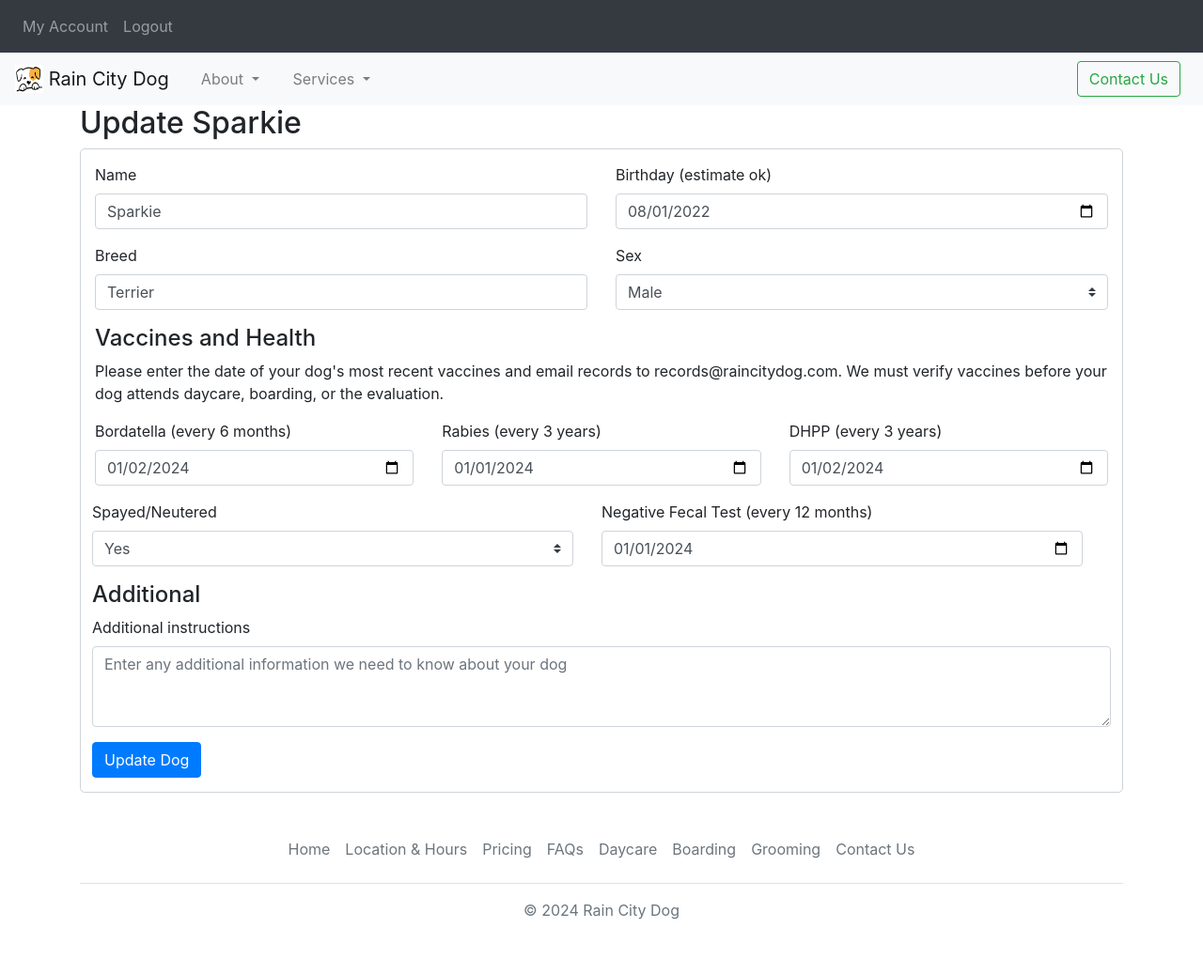
After one commit to lavinso/cs361Project, a Flask app: page /update-dog/1 in a window 1280 px wide. The commit adds this page. Shown: the whole page at 94% size. Run offline with Flask 3, Linux system fonts and the light colour scheme; a user stored in the database is signed in; some libraries are stand-ins or nearby versions.

Commit message:
implemented update and delete dog

```diff
--- a/vaccineRecords.JSON
+++ b/vaccineRecords.JSON
@@ -1 +1 @@
-[{"name": "Sparkie", "bordatella": "2024-01-02", "rabies": "2024-01-01", "dhpp": "2024-01-02", "altered": "true", "fecal_test": "2024-01-01"}, {"name": "Pepper", "bordatella": "2024-01-02", "rabies": "2024-01-02", "dhpp": "2024-01-02", "altered": "true", "fecal_test": "2024-01-02"}, {"name": "test", "bordatella": "2024-03-06", "rabies": "2024-03-06", "dhpp": "2024-03-03", "altered": "true", "fecal_test": "2024-03-04"}]
+[{"name": "Sparkie", "bordatella": "2024-01-02", "rabies": "2024-01-01", "dhpp": "2024-01-02", "altered": "true", "fecal_test": "2024-01-01"}, {"name": "Pepper", "bordatella": "2024-01-02", "rabies": "2024-01-02", "dhpp": "2024-01-02", "altered": "true", "fecal_test": "2024-01-02"}, {"name": "test1", "bordatella": "2024-03-08", "rabies": "2024-03-01", "dhpp": "2024-03-09", "altered": "false", "fecal_test": "2024-03-01"}]
--- a/website/static/index.js
+++ b/website/static/index.js
@@ -1,9 +1,33 @@
+// Event listener for delete-dog-btn
+document.addEventListener('click', function(event) {
+    if (event.target.classList.contains('delete-dog-btn')) {
+        const dogId = event.target.getAttribute('data-dog-id');
+        deleteDog(dogId);
+    }
+});
+
+// Event listenter for update-dog-btn
+document.addEventListener('click', function(event) {
+    if (event.target.classList.contains('update-dog-btn')) {
+        const dogId = event.target.getAttribute('data-dog-id');
+        console.log("Update dog with ID:", dogId);
+        //Redirect to the update page with the dog ID in the URL
+        window.location.href = "/update-dog/" + dogId;
+    }
+});
+
+// Function to delete a dog
 function deleteDog(dogId) {
     console.log("Deleting dog with ID:", dogId);
     fetch("/delete-dog", {
         method: "POST",
+        headers: {
+            'Content-Type': 'application/json'
+        },
         body: JSON.stringify({ dogId: dogId }),
     }).then((_res) => {
-    window.location.href = "/home";
+        window.location.href = "/home"; // Redirect to the home page after deletion
+    }).catch(error => {
+        console.error('Error deleting dog:', error);
     });
 }
--- a/website/templates/base.html
+++ b/website/templates/base.html
@@ -130,19 +130,9 @@
       <script src="https://code.jquery.com/jquery-3.3.1.slim.min.js"></script>
       <script src="https://cdnjs.cloudflare.com/ajax/libs/popper.js/1.14.7/umd/popper.min.js"></script>
       <script src="https://stackpath.bootstrapcdn.com/bootstrap/4.3.1/js/bootstrap.min.js"></script>
+    <!-- script for website -->
     <script src="{{ url_for('static', filename='index.js') }}"></script>
 {% block javascript %}
-    <!-- script for delete note -->
-    <script type="text/javascript">
-      function deleteNote(noteId) {
-  fetch("/delete-note", {
-    method: "POST",
-    body: JSON.stringify({ noteId: noteId }),
-  }).then((_res) => {
-    window.location.href = "/";
-  });
-  }
-</script>
 {% endblock %}
   </body>
 </html>
--- a/website/templates/home.html
+++ b/website/templates/home.html
@@ -68,19 +68,18 @@
     </ul>
   </div>
   </div>
-  <button type="button" class="btn btn-secondary btn-sm" onClick="deleteDog({{ dog.id }})">
+  <button type="button" class="btn btn-secondary btn-sm delete-dog-btn" data-dog-id="{{ dog.id }}">
     <svg xmlns="http://www.w3.org/2000/svg" height="14" width="12.25" viewBox="0 0 448 512">
       <!--!Font Awesome Free 6.5.1 by @fontawesome - https://fontawesome.com License - https://fontawesome.com/license/free Copyright 2024 Fonticons, Inc.-->
       <path fill="#ffffff" d="M135.2 17.7L128 32H32C14.3 32 0 46.3 0 64S14.3 96 32 96H416c17.7 0 32-14.3 32-32s-14.3-32-32-32H320l-7.2-14.3C307.4 6.8 296.3 0 284.2 0H163.8c-12.1 0-23.2 6.8-28.6 17.7zM416 128H32L53.2 467c1.6 25.3 22.6 45 47.9 45H346.9c25.3 0 46.3-19.7 47.9-45L416 128z"/>
     </svg> Delete
   </button>
-  <button type="button" class="btn btn-secondary btn-sm" onClick="deleteDog({{ dog.id }})">
+  <button type="button" class="btn btn-secondary btn-sm update-dog-btn" data-dog-id="{{ dog.id }}">
     <svg xmlns="http://www.w3.org/2000/svg" height="14" width="14" viewBox="0 0 512 512">
       <!--!Font Awesome Free 6.5.1 by @fontawesome - https://fontawesome.com License - https://fontawesome.com/license/free Copyright 2024 Fonticons, Inc.-->
       <path fill="#ffffff" d="M441 58.9L453.1 71c9.4 9.4 9.4 24.6 0 33.9L424 134.1 377.9 88 407 58.9c9.4-9.4 24.6-9.4 33.9 0zM209.8 256.2L344 121.9 390.1 168 255.8 302.2c-2.9 2.9-6.5 5-10.4 6.1l-58.5 16.7 16.7-58.5c1.1-3.9 3.2-7.5 6.1-10.4zM373.1 25L175.8 222.2c-8.7 8.7-15 19.4-18.3 31.1l-28.6 100c-2.4 8.4-.1 17.4 6.1 23.6s15.2 8.5 23.6 6.1l100-28.6c11.8-3.4 22.5-9.7 31.1-18.3L487 138.9c28.1-28.1 28.1-73.7 0-101.8L474.9 25C446.8-3.1 401.2-3.1 373.1 25zM88 64C39.4 64 0 103.4 0 152V424c0 48.6 39.4 88 88 88H360c48.6 0 88-39.4 88-88V312c0-13.3-10.7-24-24-24s-24 10.7-24 24V424c0 22.1-17.9 40-40 40H88c-22.1 0-40-17.9-40-40V152c0-22.1 17.9-40 40-40H200c13.3 0 24-10.7 24-24s-10.7-24-24-24H88z"/>
     </svg>Update
   </button>
-
  {% endfor %}
 </section>
 <!-- end display user's dogs -->
--- /dev/null
+++ b/website/templates/update_dog.html
@@ -0,0 +1,89 @@
+{% extends "base.html" %}
+{% block title %}Update Dog{% endblock %}
+{% block content%}
+
+<!-- Update dog form -->
+     <h2>Update {{dog.name}}</h2>
+  <form class="form-newdog" method="POST" enctype="multipart/form-data">
+    <div class="row">
+    <div class="col">
+  <div class="form-group">
+    <label for="name">Name</label>
+    <input type="text" class="form-control" id="name" name="name" placeholder="Enter your dog's name" value="{{ dog.name }}" required>
+  </div>
+    </div>
+    <div class="col">
+      <div class="form-group">
+    <label for="birthday">Birthday (estimate ok)</label>
+    <input type="date" class="form-control" id="birthday" name="birthday" value="{{ dog.birthday }}" required>
+  </div>
+    </div>
+    </div>
+      <div class="row">
+    <div class="col">
+    <div class="form-group">
+    <label for="breed">Breed</label>
+    <input type="text" class="form-control" id="breed" name="breed" placeholder="Enter your dog's breed" value="{{ dog.breed }}" required>
+  </div>
+    </div>
+    <div class="col">
+  <div class="form-group">
+    <label for="sex">Sex</label>
+       <select class="custom-select" id="sex" name="sex" required>
+         <option value="male" {% if dog.sex =="male" %} selected {% endif %}>Male</option>
+         <option value="female" {% if dog.sex =="female" %} selected {% endif %}>Female</option>
+      </select>
+  </div>
+    </div>
+      </div>
+    <h4>Vaccines and Health</h4>
+    <p>Please enter the date of your dog's most recent vaccines and email records to records@raincitydog.com. We must verify vaccines before your dog attends daycare, boarding, or the evaluation. </p>
+    <div class="row">
+    <div class="col">
+    <div class="form-group">
+    <label for="bordatella">Bordatella (every 6 months)</label>
+    <input type="date" class="form-control" id="bordatella" name="bordatella" value="{{ dog.bordatella }}" required>
+  </div>
+    </div>
+    <div class="col">
+    <div class="form-group">
+    <label for="rabies">Rabies (every 3 years)</label>
+    <input type="date" class="form-control" id="rabies" name="rabies" value="{{ dog.rabies }}" required>
+  </div>
+    </div>
+    <div class="col">
+    <div class="form-group">
+    <label for="dhpp">DHPP (every 3 years)</label>
+    <input type="date" class="form-control" id="dhpp" name="dhpp" value="{{ dog.dhpp }}" required>
+  </div>
+    </div>
+    <div class="row">
+    <div class="col">
+    <div class="form-group">
+    <label for="altered">Spayed/Neutered</label>
+      <select class="custom-select" id="altered" name="altered" required>
+        <option selected disabled></option>
+          <option value="true" {% if dog.altered == "true" %} selected {% endif %}>Yes</option>
+          <option value="false" {% if dog.altered == "false" %} selected {% endif %}>No</option>
+      </select>
+    </div>
+    </div>
+    <div class="col">
+     <div class="form-group">
+    <label for="fecalTest">Negative Fecal Test (every 12 months)</label>
+    <input type="date" class="form-control" id="fecalTest" name="fecalTest" value="{{ dog.fecal_test }}" required>
+  </div>
+    </div>
+    </div>
+    <h4>Additional</h4>
+    <div class="form-group">
+    <label for="notes">Additional instructions</label>
+    <textarea class="form-control" id="notes" name="notes" placeholder="Enter any additional information we need to know about your dog" rows="3"></textarea>
+  </div>
+    <div align="left">
+    <button type="submit" class="btn btn-primary">Update Dog</button>
+  </div>
+    </div>
+</form>
+<!-- end updated dog from -->
+{% endblock %}
--- a/website/views.py
+++ b/website/views.py
@@ -140,3 +140,30 @@ def delete_dog():
             db.session.commit()
 
     return jsonify({})
+
+@views.route('/update-dog/<int:dog_id>', methods=['GET', 'POST'])
+@login_required
+def update_dog(dog_id):
+    dog = Dog.query.get_or_404(dog_id)
+
+    if request.method == 'POST':
+        # Update dog's information based on the submitted form data
+        dog.name = request.form.get('name')
+        dog.birthday = datetime.strptime(request.form.get('birthday'), '%Y-%m-%d').date()
+        dog.breed = request.form.get('breed')
+        dog.sex = request.form.get('sex')
+        dog.bordatella = datetime.strptime(request.form.get('bordatella'), '%Y-%m-%d').date()
+        dog.rabies = datetime.strptime(request.form.get('rabies'), '%Y-%m-%d').date()
+        dog.dhpp = datetime.strptime(request.form.get('dhpp'), '%Y-%m-%d').date()
+        dog.altered = request.form.get('altered')
+        dog.fecal_test = datetime.strptime(request.form.get('fecalTest'), '%Y-%m-%d').date()
+        dog.notes = request.form.get('notes')
+
+        # Commit changes to the database
+        db.session.commit()
+
+        flash('Dog information updated successfully!', category='success')
+        return redirect(url_for('views.home'))
+
+    # Render the update form with the dog's current information
+    return render_template('update_dog.html', dog=dog, user=current_user)
```
Also changed, not shown: instance/database.db. Lines whose indentation alone changed are shown as unchanged.
